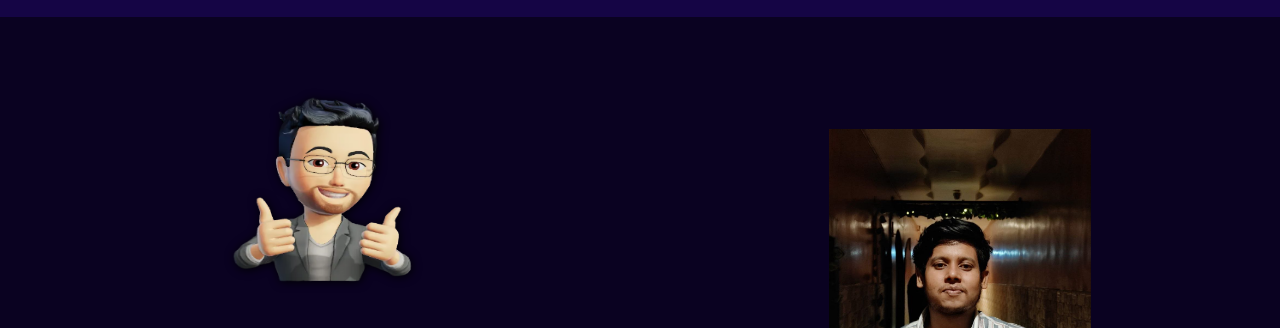
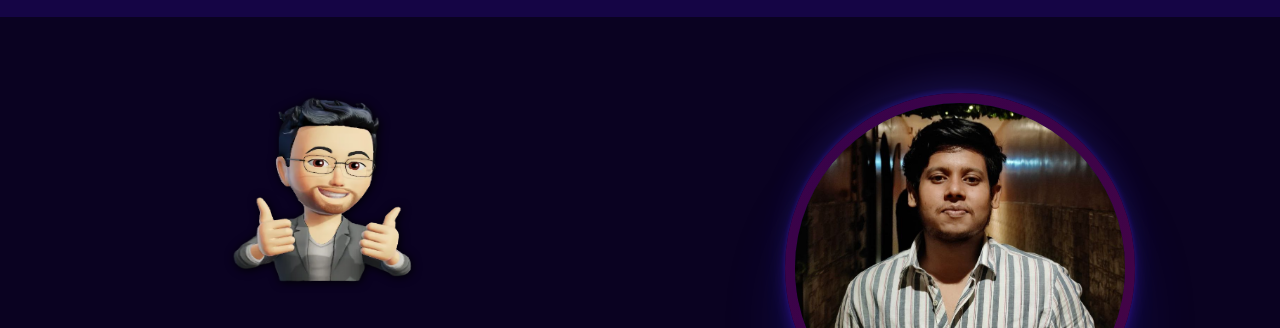
Before and after one commit to piyush461/codsoft_level-1_--2, a plain HTML site: page index.html in a window 1280 px wide. Shown: the part 83-411 px from the top of the page. Drawn offline with nearby package versions, Linux system fonts and the light colour scheme.

Commit message:
Update style.css

```diff
--- a/css/style.css
+++ b/css/style.css
@@ -77,18 +77,16 @@ html {
   height: 469px;
   width: 100%;
   padding: 0;
-  display: flex;
-  justify-content: center;
-  align-items: center;
 }
 
 .homeContainer hr {
   height: 1px;
   color: white;
+  padding-top: 0;
 }
 
 .homeContent {
-
+  padding-top: 0;
   margin: 20px;
   height: 450px;
   width: 100%;
@@ -100,10 +98,6 @@ html {
   filter: drop-shadow(1px 1px 5px rgb(0, 0, 0));
 }
 
-.contentRight img {
-  height: 350px;
-  width: auto;
-}
 
 
 .avatar {
@@ -127,9 +121,50 @@ html {
 }
 
 .contentRight {
+  padding-top: 0;
   display: flex;
   justify-content: center;
   align-items: center;
+  position: relative;
+  bottom: 40px;
+}
+
+.outerCircle{
+  height: 350px;
+  width: 350px;
+  border-radius: 50%;
+  display: flex;
+  justify-content: center;
+  align-items: center;
+  background: linear-gradient(-45deg, #450446 0%, #37024a 100% );
+  z-index: 600;
+  box-shadow: rgba(25, 25, 126, 0.426) 0px 54px 55px, rgba(60, 56, 179, 0.249) 0px -12px 30px, rgba(57, 34, 172, 0.12) 0px 4px 6px, rgba(83, 16, 183, 0.381) 0px 12px 13px, rgba(75, 39, 222, 0.288) 0px -3px 5px;
+}
+
+
+.innerCircle{
+  padding: 30px;
+  height: 330px;
+  width: 330px;
+  border-radius: 50%;
+  z-index: 500;
+  box-shadow: rgba(105, 105, 213, 0.389) 0px 30px 60px -12px inset, rgba(48, 2, 133, 0.345) 0px 18px 36px -18px inset;
+  background-color: #0a0221;
+  overflow: hidden;
+  object-fit: cover;
+}
+
+.innerCircle img{
+  object-position: center;
+  height: 450px;
+  width: auto;
+  position: relative;
+  bottom: 130px;
+  right: 30px;
+}
+
+.innerCircle img:hover{
+  opacity: 70%;
 }
 
 .container {
```
